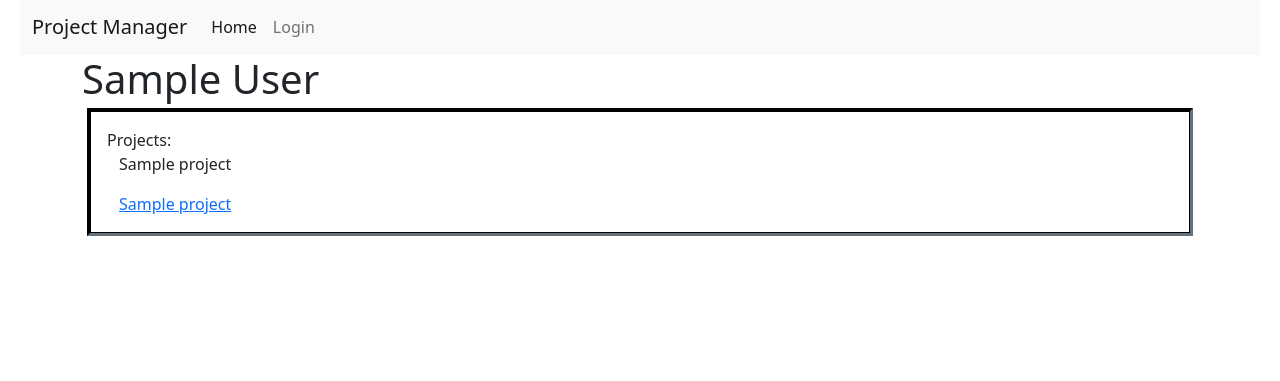
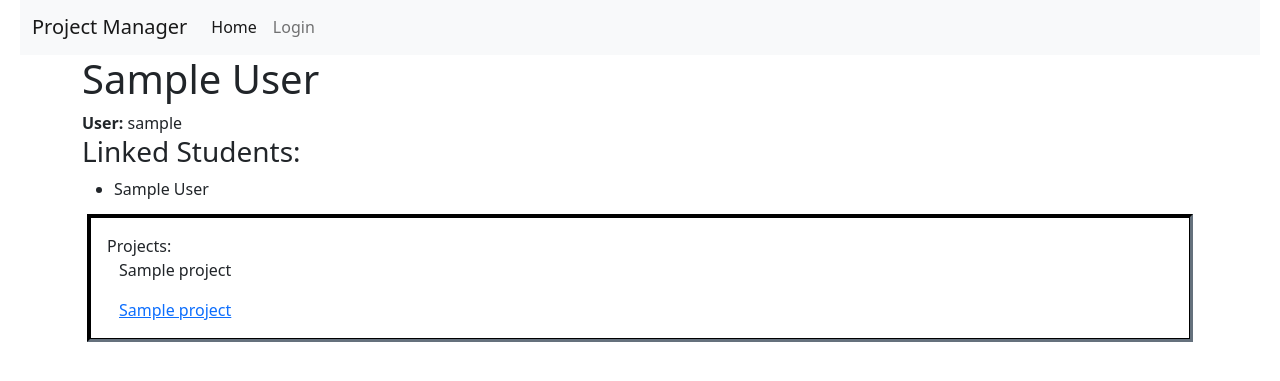
Before and after one commit to admiralorbiter/Flask_Playground, a Flask app: page /student/1 in a window 1280 px wide. Shown: the part 21-402 px from the top of the page. Run offline with Flask 3, Linux system fonts and the light colour scheme; tables that the repository leaves empty hold one stand-in row (values such as "Sample post"); some libraries are stand-ins or nearby versions.

Commit message:
Linked Auth

```diff
--- a/app/templates/admin_link_users.html
+++ b/app/templates/admin_link_users.html
@@ -15,7 +15,7 @@
         <label for="student">Student:</label>
         <select name="student_id" id="student">
             {% for student in students %}
-            <option value="{{ student.id }}">{{ student.name }}</option>
+            <option value="{{ student.student_id }}">{{ student.name }}</option>
             {% endfor %}
         </select>
     </div>
--- a/app/templates/student_details.html
+++ b/app/templates/student_details.html
@@ -1,13 +1,25 @@
 {% extends "base.html" %}
 {% block title %}
-    <title>{{student.name}}</title>
+    <title>{{ student.name }}</title>
 {% endblock %}
 {% block content %}
-    <h1>{{student.name}}</h1>
+    <h1>{{ student.name }}</h1>
+    <div>
+        <strong>User:</strong> {{ student.user.username }} <!-- Assuming 'user' is the related field in the Student model -->
+        <!-- Display all linked students for this user -->
+        <h3>Linked Students:</h3>
+        <ul>
+            {% for linked_student in student.user.linked_students %}
+                <li>{{ linked_student.name }}</li>
+            {% else %}
+                <p>No linked students found for this user.</p>
+            {% endfor %}
+        </ul>
+    </div>
     <div class="row p-3 outline m-2">
         Projects:
         {% for project in student.projects %}
-        <p>{{project.name}}</p>
+        <p>{{ project.name }}</p>
         <a href="{{ url_for('project_detail', id=project.project_id) }}">{{ project.name }}</a>
         {% endfor %}
     </div>
--- a/app/views.py
+++ b/app/views.py
@@ -1,6 +1,6 @@
 from app import app, db
 from flask import render_template, request, redirect, url_for, flash, session
-from app.models import Student, Project, Task, Link, project_students, Comment, User, UserStudentLink
+from app.models import Student, Project, Task, Link, project_students, Comment, User
 from datetime import datetime
 from flask_login import current_user, login_user, logout_user, login_required
 from werkzeug.urls import url_parse
@@ -94,6 +94,7 @@ def submit():
             student = Student(name=name.strip())
             db.session.add(student)
             db.session.flush()  # Ensure the student gets an ID if it's a new entry
+            print(f"Added new student with ID: {student.student_id}")
         return student
 
     # Create a new project
@@ -510,13 +511,21 @@ def admin_link_users():
         return "Access denied", 403
 
     if request.method == 'POST':
-        # Perform linking logic, e.g., retrieving user_id and student_id from the form and creating a new UserStudentLink
         user_id = request.form.get('user_id')
         student_id = request.form.get('student_id')
-        new_link = UserStudentLink(user_id=user_id, student_id=student_id, assigned_by=current_user.id)
-        db.session.add(new_link)
-        db.session.commit()
-        return redirect(url_for('admin_link_users'))
+
+        # Find the user and student from the database
+        user = User.query.get(user_id)
+        student = Student.query.get(student_id)
+
+        if user and student:
+            # Link the student to the user
+            student.user_id = user.id
+            db.session.commit()
+            print(f'Successfully linked User ID: {user_id} with Student ID: {student_id}.')
+            return redirect(url_for('admin_link_users'))
+        else:
+            print("User or Student not found.")
 
     # On GET, render a template with forms to create new links
     users = User.query.all()  # Or some filtering if your user list is large
```
Also changed, not shown: app/models.py (+4 -14 lines).
